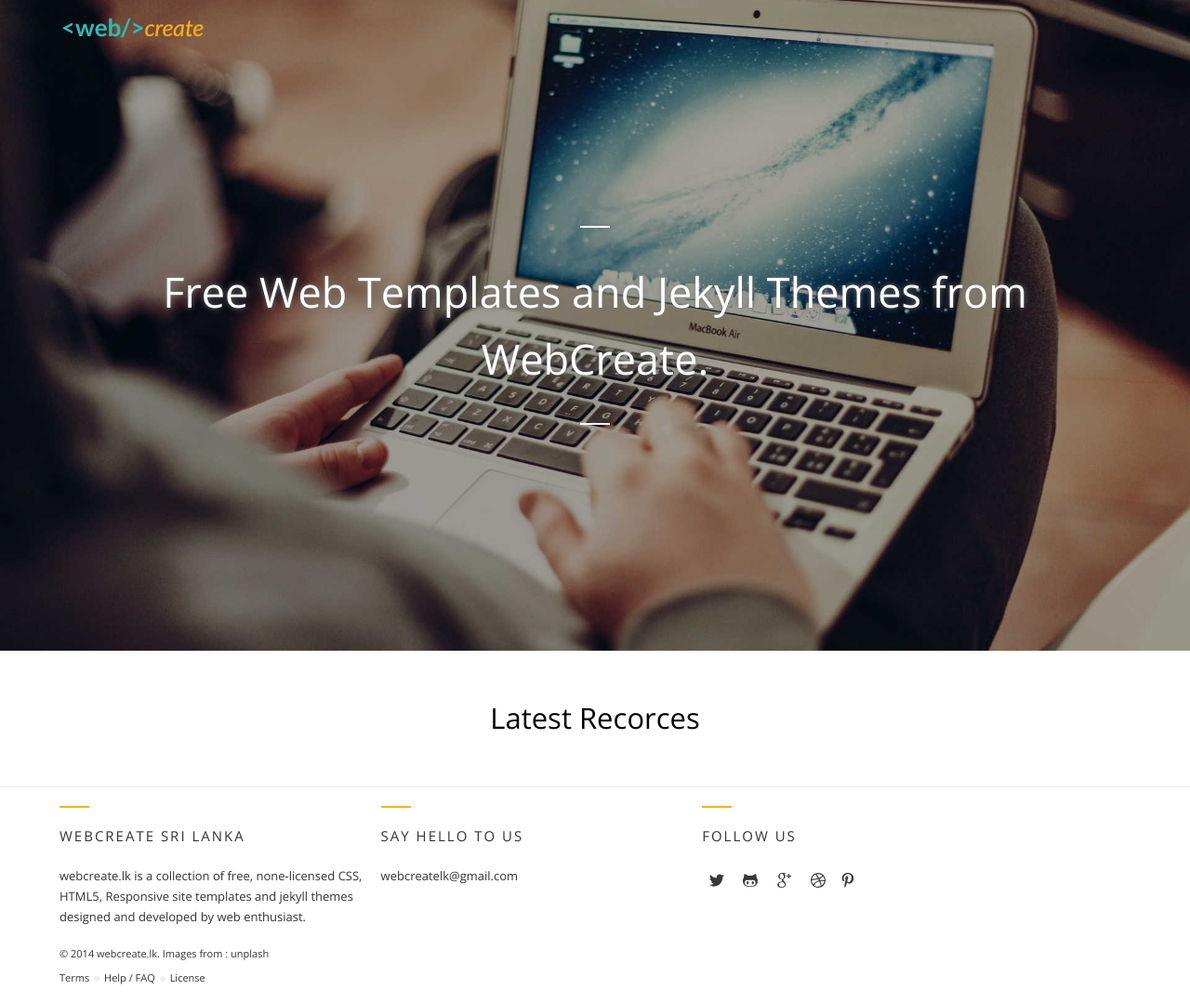
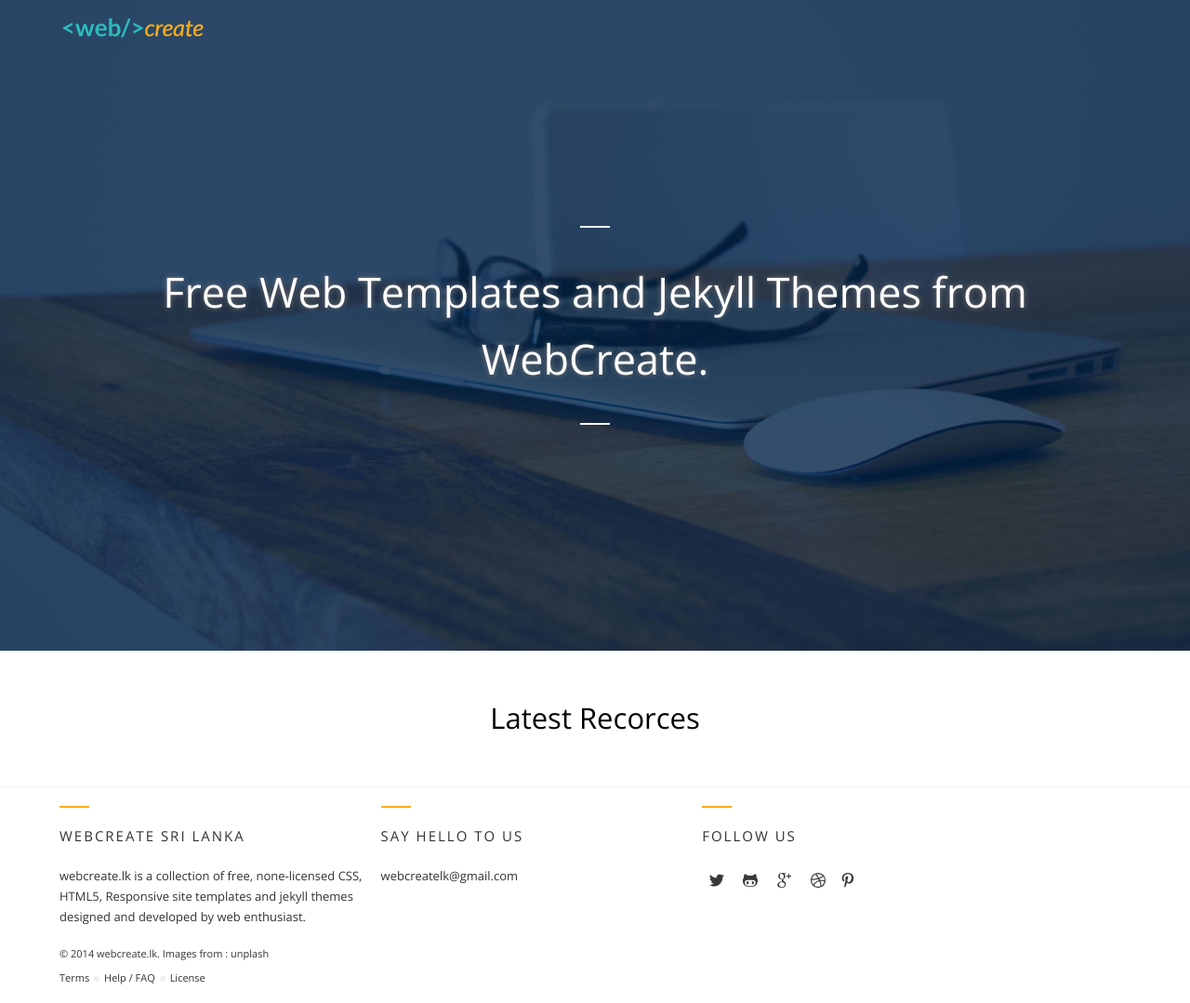
Before and after one commit to web-create/web-create.github.io, a Jekyll site: the page built from index.html, in a window 1280 px wide. Shown: the whole page at 93% size. Built offline with Jekyll 4.4.1, drawn with Linux system fonts in a browser that asks for light colours; nearby versions of some CDN libraries.

Commit message:
Revoked background

```diff
--- a/index.html
+++ b/index.html
@@ -1,7 +1,7 @@
 ---
 layout: default
 ---
-<div class="wc-fixed-bg wc-bg-2">
+<div class="wc-fixed-bg wc-bg-1">
    {% include main-hero-unit.html %}
 </div>
 
```
